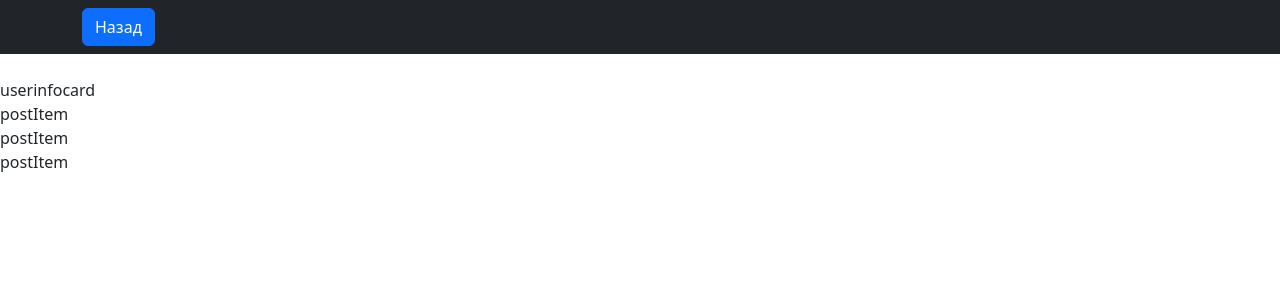
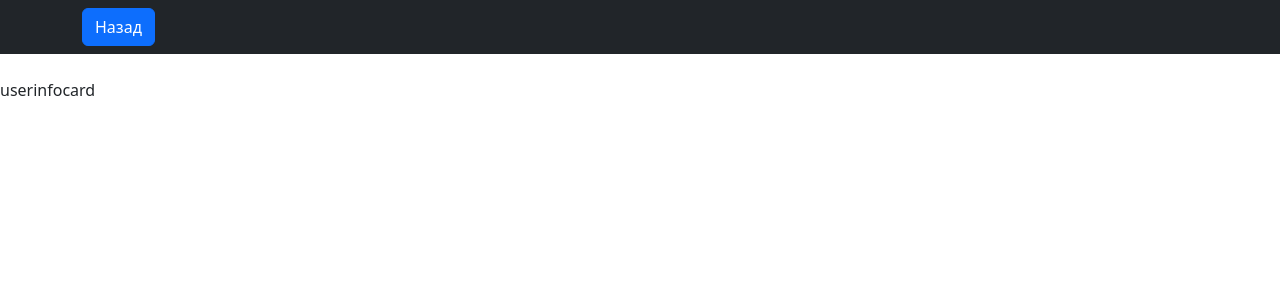
Before and after one commit to KrisPrymak/bootstrap-saga-ts, a React (Create React App) app: page /userPage in a window 1280 px wide. Shown: the top 300 px of the page. Built offline with nearby package versions, Linux system fonts and the light colour scheme.

Commit message:
posts & redux hooks

```diff
--- a/src/components/Loader.tsx
+++ b/src/components/Loader.tsx
@@ -3,7 +3,7 @@ import { Spinner } from 'react-bootstrap';
 
 const Loader = () => {
     return (
-        <Spinner animation="border" variant="primary"/>
+        <Spinner animation="border" variant="primary" className='d-flex m-auto'/>
     );
 };
 
--- a/src/components/MainPage.tsx
+++ b/src/components/MainPage.tsx
@@ -1,10 +1,23 @@
-import React from 'react';
+import { useEffect } from 'react';
+import Loader from './Loader';
+import Posts from './Posts';
+import { getPosts } from '../store/postsSlice';
+import { useAppDispatch, useAppSelector } from '../store/store';
 
 const MainPage = () => {
+    const dispatch = useAppDispatch()
+
+    useEffect(() => {
+        dispatch(getPosts())
+    }, [dispatch])
+
+    const postList = useAppSelector(state => state.postsSlice.list)
+    const loadingStatus = useAppSelector(state => state.postsSlice.loading)
+
     return (
-        <div>
-            mainPage
-        </div>
+        <>
+            {loadingStatus ? <Loader /> : <Posts postList={postList} />}
+        </>
     );
 };
 
--- a/src/components/PostItem.tsx
+++ b/src/components/PostItem.tsx
@@ -1,10 +1,36 @@
 import React from 'react';
+import { Card, Image, Nav, NavLink } from 'react-bootstrap';
+import { IPostItem } from '../store/postsSlice';
+import Comments from './Comments';
 
-const PostItem = () => {
+interface IPostItemProps {
+    post: IPostItem
+}
+
+const PostItem: React.FC<IPostItemProps> = ({ post }) => {
+
     return (
-        <div>
-            postItem
-        </div>
+        <Card style={{ width: "100%" }} className="m-2" border='primary'>
+            <Card.Header className="d-flex align-items-center">
+                <Nav>
+                    <NavLink>
+                        <Image
+                            src="https://upload.wikimedia.org/wikipedia/commons/thumb/5/59/User-avatar.svg/2048px-User-avatar.svg.png"
+                            width={32}
+                            rounded
+                            className="me-2"
+                        />
+                    </NavLink>
+                </Nav>
+                <Card.Title>{post.title}</Card.Title>
+            </Card.Header>
+            <Card.Body>
+                <Card.Text>
+                    {post.body}
+                </Card.Text>
+                <Comments />
+            </Card.Body>
+        </Card>
     );
 };
 
--- a/src/components/Posts.tsx
+++ b/src/components/Posts.tsx
@@ -1,13 +1,21 @@
 import React from 'react';
 import PostItem from './PostItem';
+import { Container } from 'react-bootstrap';
+import { IPostItem } from '../store/postsSlice';
 
-const Posts = () => {
+interface IPostsProps {
+    postList: Array<IPostItem>
+}
+
+const Posts: React.FC<IPostsProps> = ({ postList }) => {
     return (
-        <div>
-            <PostItem />
-            <PostItem />
-            <PostItem />
-        </div>
+        <Container className="card-columns">
+            {postList.map(post => {
+                return (
+                    <PostItem key={post.id} post={post} />
+                )
+            })}
+        </Container>
     );
 };
 
--- a/src/components/UserPage.tsx
+++ b/src/components/UserPage.tsx
@@ -1,12 +1,10 @@
 import React from 'react';
 import UserInfoCard from './UserInfoCard';
-import Posts from './Posts';
 
 const UserPage = () => {
     return (
         <div>
             <UserInfoCard />
-            <Posts />
         </div>
     );
 };
--- a/src/store/store.ts
+++ b/src/store/store.ts
@@ -4,6 +4,8 @@ import postsSlice, { GET_POSTS, getPostsSaga } from './postsSlice';
 import { takeEvery } from "redux-saga/effects";
 import commentsSlice, { GET_COMMENTS, getCommentsSaga } from "./commentsSlice";
 import userSlice, { GET_USER, getUserSaga } from './userSlice';
+import { TypedUseSelectorHook, useSelector } from "react-redux";
+import { useDispatch } from "react-redux";
 
 const sagaMiddleware = createSagaMiddleware();
 
@@ -23,3 +25,8 @@ export const store = configureStore({
 });
 
 sagaMiddleware.run(sagas);
+
+export type RootState = ReturnType<typeof store.getState>
+
+export const useAppDispatch = () => useDispatch<typeof store.dispatch>();
+export const useAppSelector: TypedUseSelectorHook<RootState> = useSelector;
```
